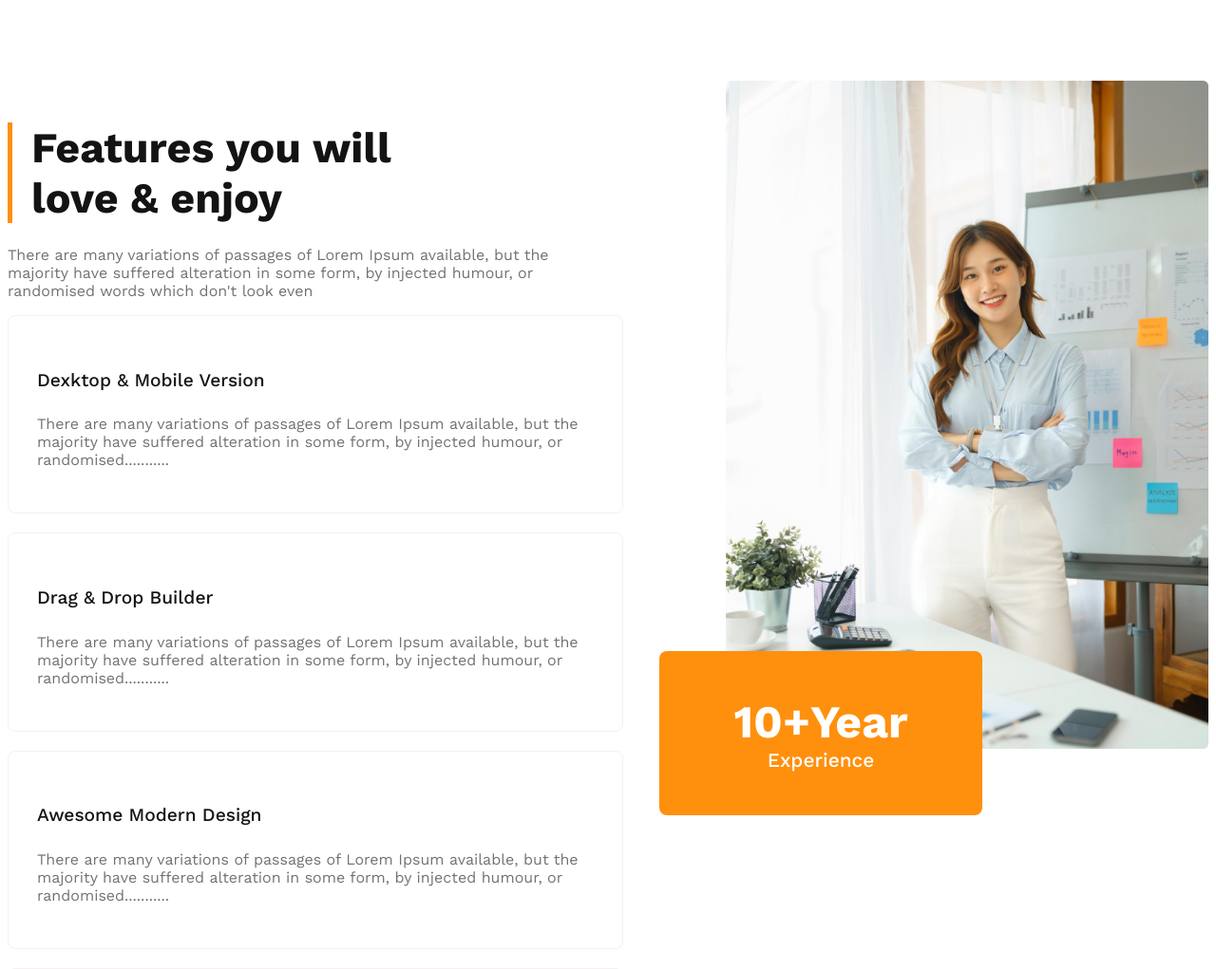
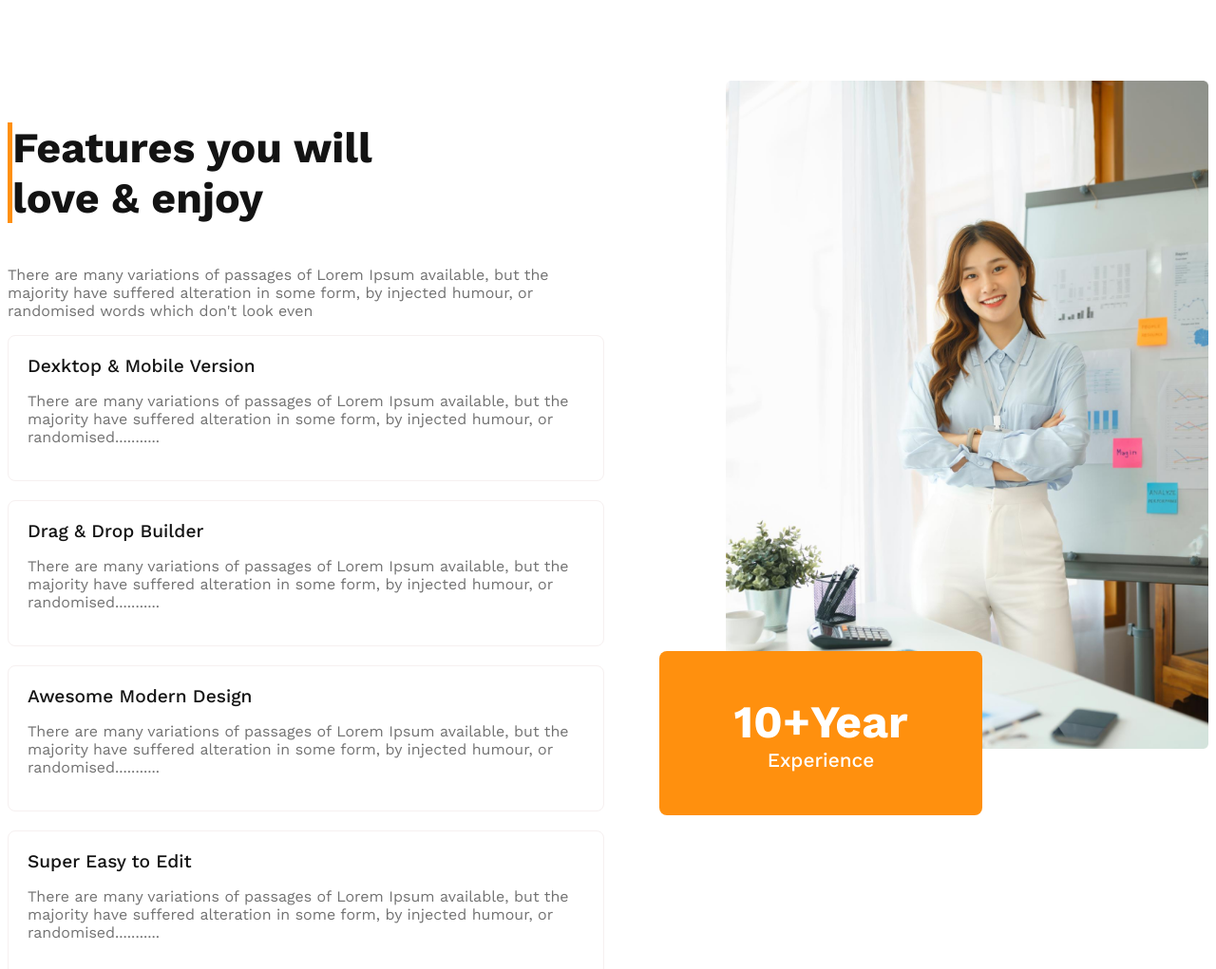
Before and after one commit to JannatJimu/g3-architects-website, a plain HTML site: page index.html in a window 1280 px wide. Shown: the part 2020-3041 px from the top of the page at 95% size. Drawn offline with nearby package versions, Linux system fonts and the light colour scheme.

Commit message:
updated feature heading margin

```diff
--- a/styles/architects.css
+++ b/styles/architects.css
@@ -151,6 +151,7 @@
 
 #architect-img {
     width: 100%;
+    height: auto;
     /* width: 700px;
  height: auto; */
 
@@ -158,7 +159,7 @@
 
 .feature-enjoy {
     width: 586px;
-    height: auto;
+
 
 }
 
@@ -170,8 +171,8 @@
 .feature-heading {
     font-size: 2.8rem;
     font-weight: 700;
-    padding-left: 20px;
-    margin-bottom: 24px;
+    /* padding-left: 20px; */
+    /* margin-bottom: 24px; */
 
 }
 
@@ -181,12 +182,13 @@
     margin-bottom: 20px;
     border-radius: 8px;
     border: 1px solid #f6f0f0;
-    padding: 30px 30px;
+    padding: 20px 20px;
 }
 
 .feature-item-heading {
     font-size: 1.2rem;
     font-weight: 500;
+    margin:0px ;
 }
 
 .feature-item-description {
```
